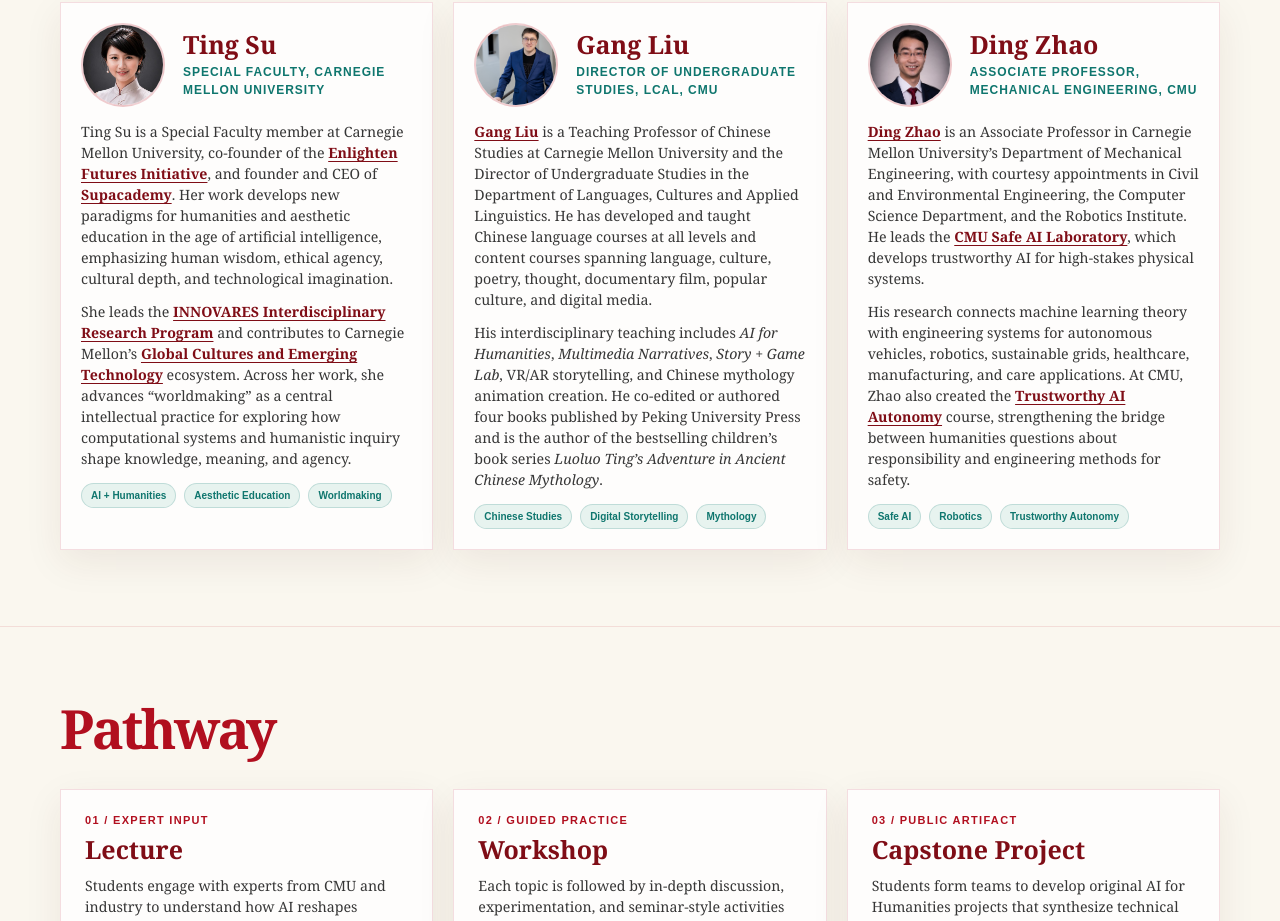
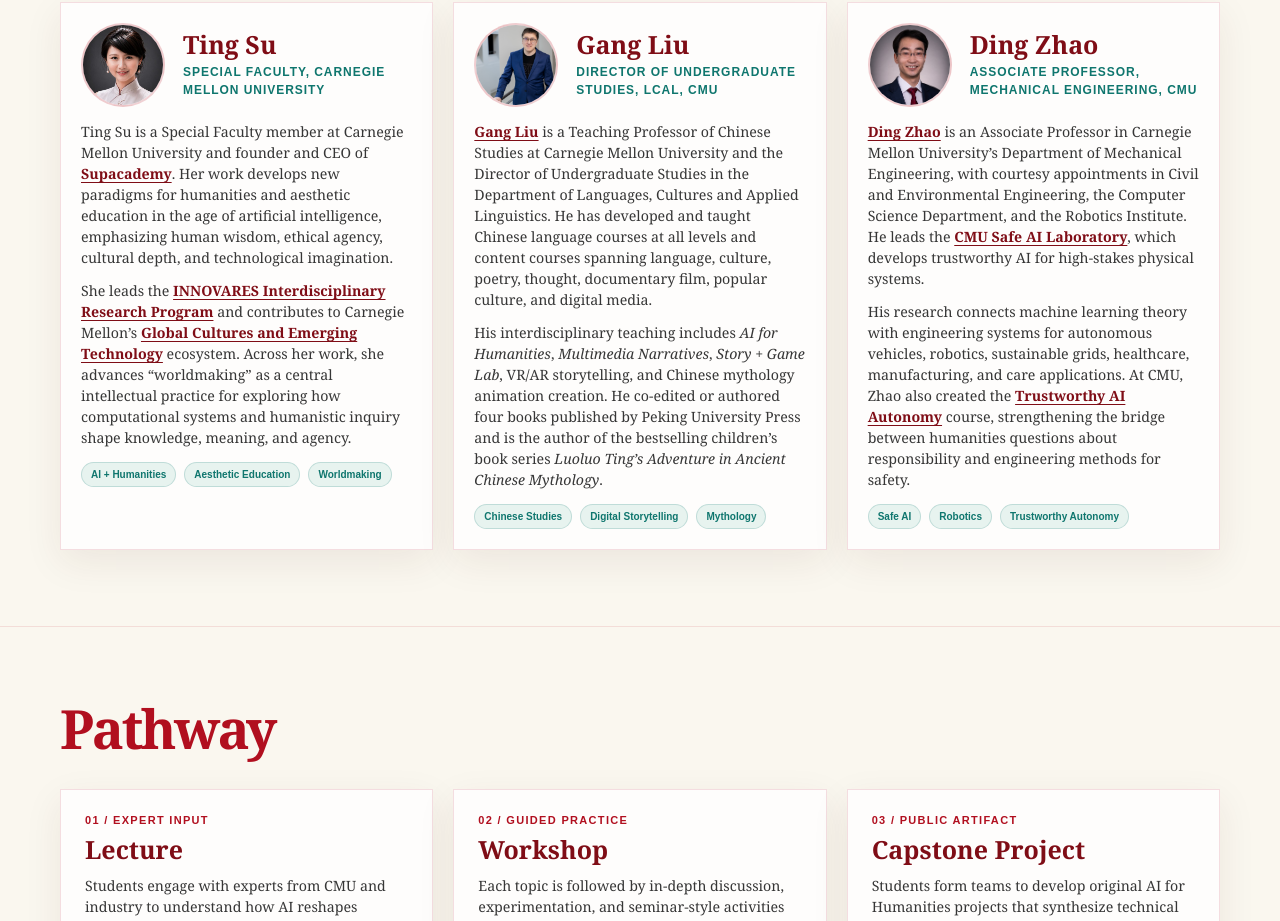
Before and after one commit to ting-su/ai-for-humanities-site, a plain HTML site: page index.html in a window 1280 px wide. Shown: the part 1725-2646 px from the top of the page. Drawn offline with Linux system fonts and the light colour scheme.

Commit message:
Update Ting Su biography

```diff
--- a/index.html
+++ b/index.html
@@ -857,7 +857,7 @@
               </div>
             </div>
             <p>
-              Ting Su is a Special Faculty member at Carnegie Mellon University, co-founder of the <a href="https://enlightenfutures.org/" target="_blank" rel="noreferrer">Enlighten Futures Initiative</a>, and founder and CEO of <a href="https://supacademy.ai/" target="_blank" rel="noreferrer">Supacademy</a>. Her work develops new paradigms for humanities and aesthetic education in the age of artificial intelligence, emphasizing human wisdom, ethical agency, cultural depth, and technological imagination.
+              Ting Su is a Special Faculty member at Carnegie Mellon University and founder and CEO of <a href="https://supacademy.ai/" target="_blank" rel="noreferrer">Supacademy</a>. Her work develops new paradigms for humanities and aesthetic education in the age of artificial intelligence, emphasizing human wisdom, ethical agency, cultural depth, and technological imagination.
             </p>
             <p>
               She leads the <a href="https://innovares.tech/research-program/" target="_blank" rel="noreferrer">INNOVARES Interdisciplinary Research Program</a> and contributes to Carnegie Mellon’s <a href="https://www.cmu.edu/pre-college/academic-programs/gcet.html" target="_blank" rel="noreferrer">Global Cultures and Emerging Technology</a> ecosystem. Across her work, she advances “worldmaking” as a central intellectual practice for exploring how computational systems and humanistic inquiry shape knowledge, meaning, and agency.
```
